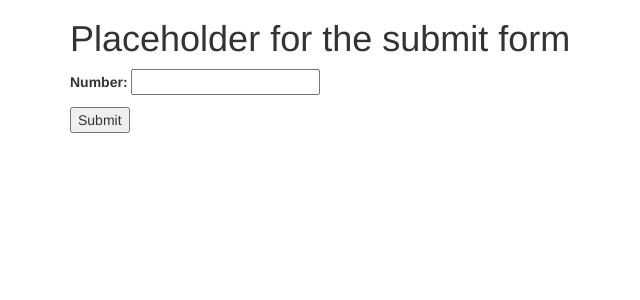
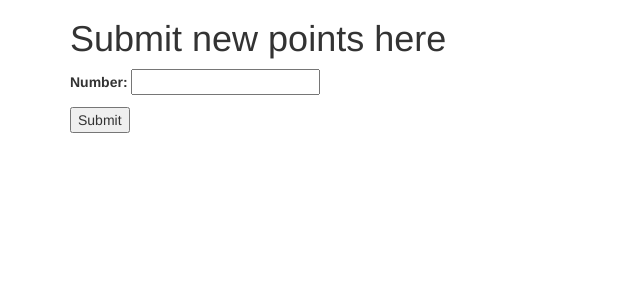
Before and after one commit to wolfskaempf/ga_statistics, a Django app: page /submit/ in a window 1280 px wide. Shown: the part 51-351 px from the top of the page, without its empty margins (0-640 px from the left). Run offline with Django 3.2, Linux system fonts and the light colour scheme; a user stored in the database is signed in; parts of the project's set-up code (start-up, migrations or seed data) failed here and were passed over.

Commit message:
Changed the h1 text

```diff
--- a/static/templates/submit.html
+++ b/static/templates/submit.html
@@ -12,7 +12,7 @@
 {% block content %}
 
 <div class="container">
-  <h1>Placeholder for the submit form</h1>
+  <h1>Submit new points here</h1>
   <form method="POST" action=""> {% csrf_token %}
 	{{ form.as_p }}
 	<input type="submit">
```
